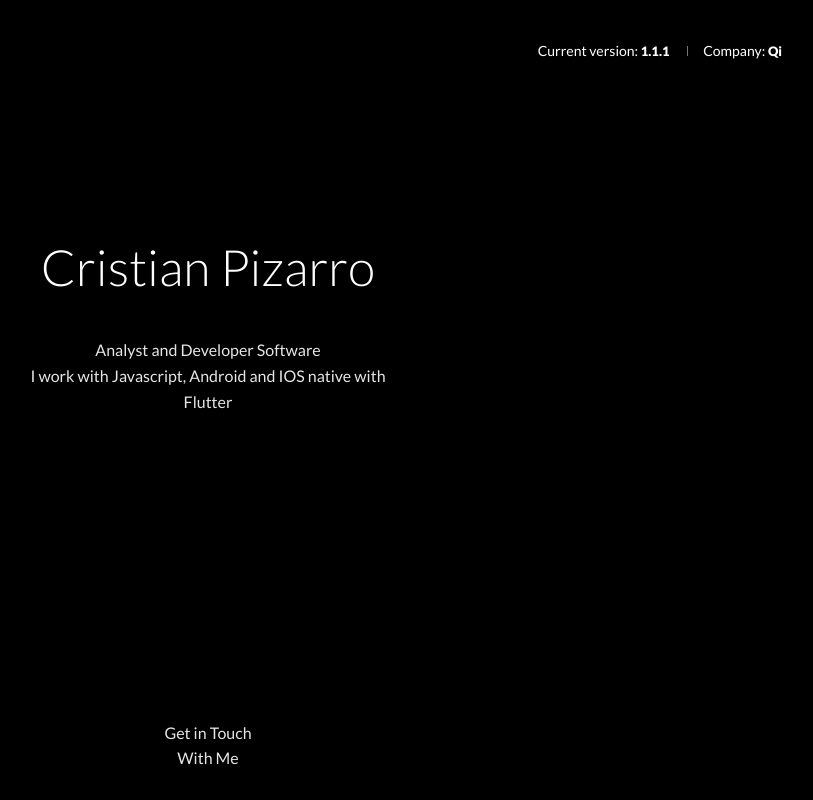
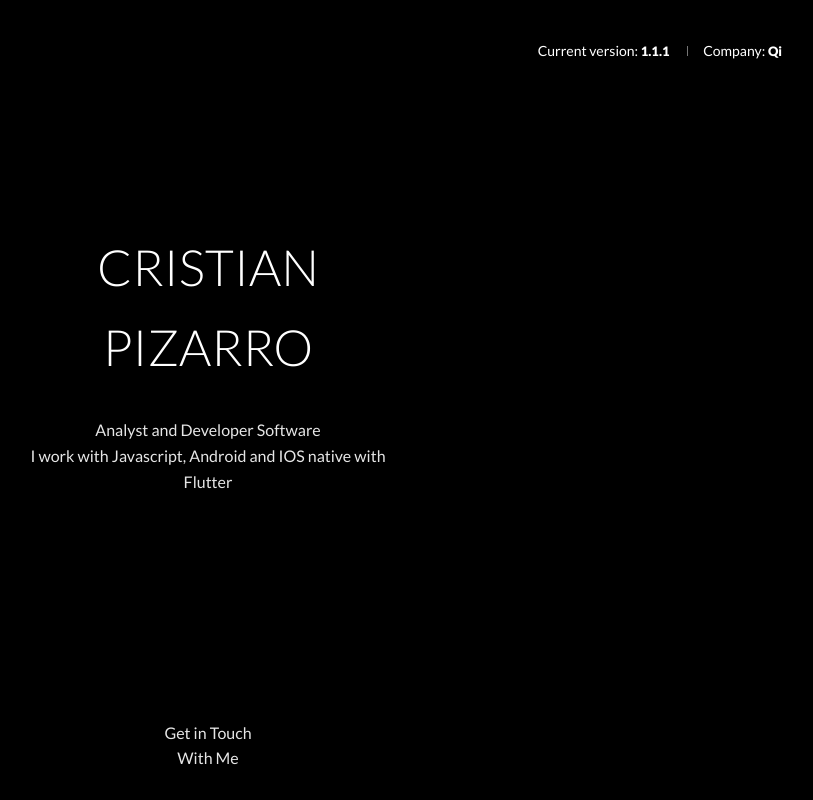
Before and after one commit to pizarro0823/PT, a plain HTML site: page index.html in a window 1280 px wide. Shown: the top 800 px of the page, without its empty margins (432-1245 px from the left). Drawn offline with Linux system fonts and the light colour scheme; a script that the page names is missing.

Commit message:
Update index.html

```diff
--- a/index.html
+++ b/index.html
@@ -19,7 +19,7 @@
 
       <div class="container">
         <div class="header__introduction">
-          <h1>Cristian Pizarro </h1>
+          <h1>CRISTIAN PIZARRO</h1>
           <p>Analyst and Developer Software </p>
           <p>I work with Javascript, Android and IOS native with Flutter</p>
 
```
